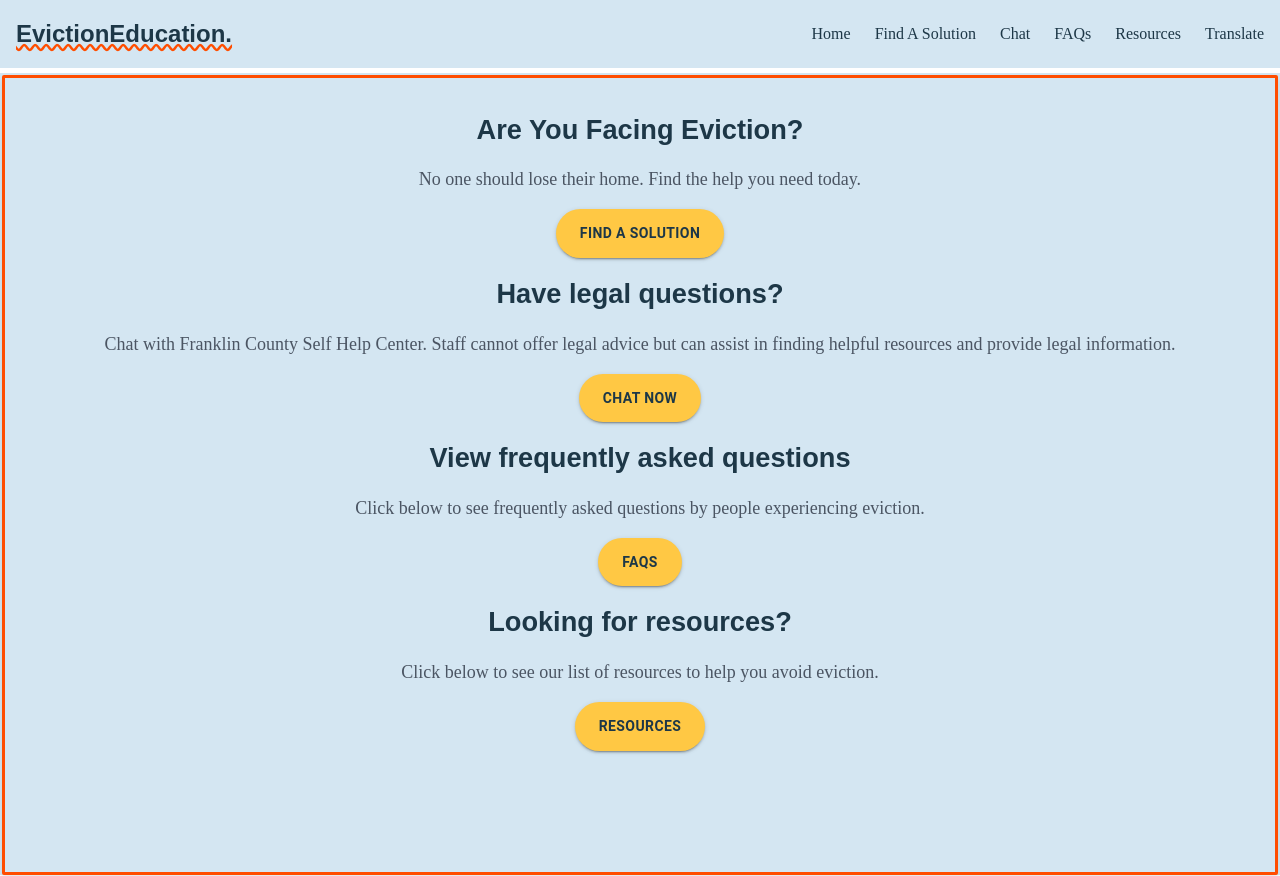
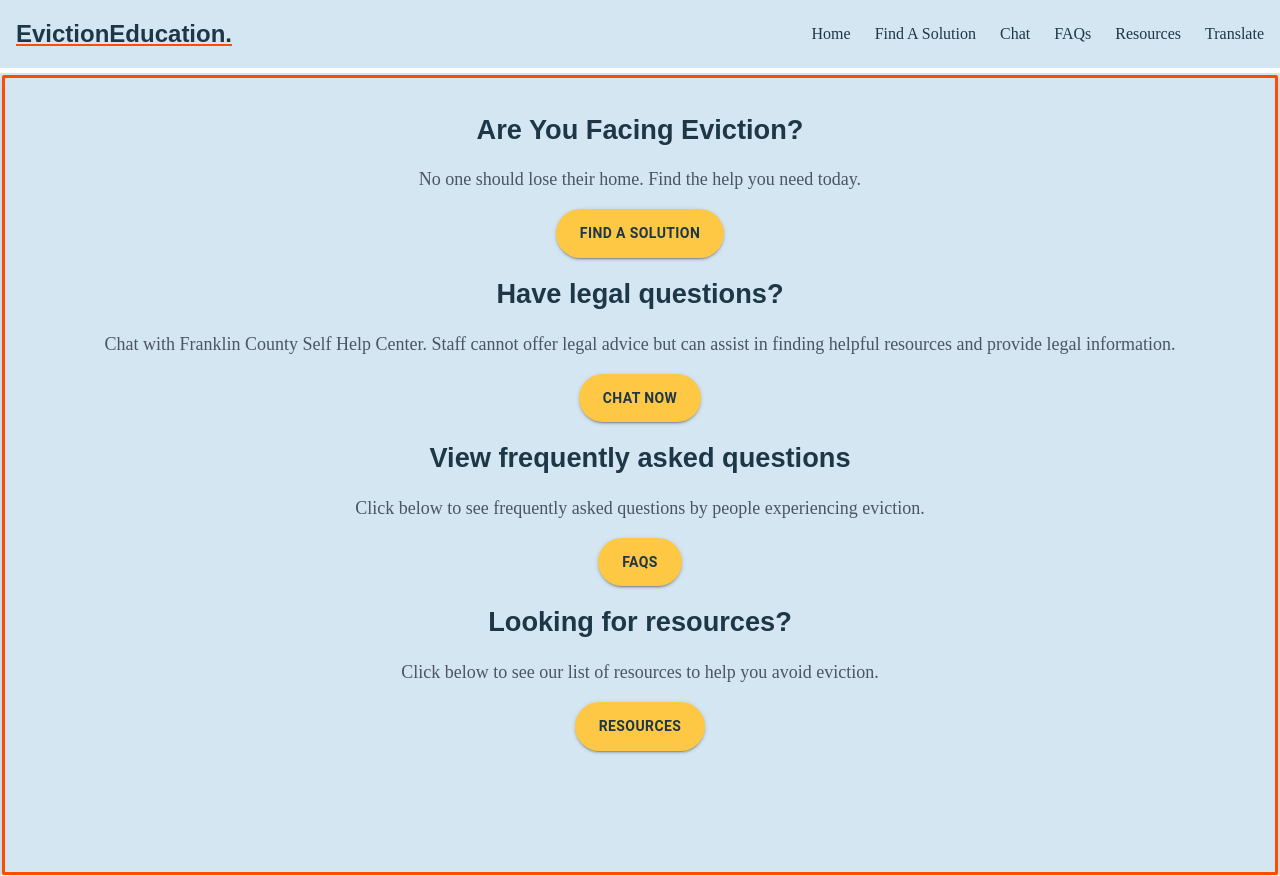
Before and after one commit to aerin-krebs/5915Eviction2, a Next.js app in the folder eviction2app/: page / in a window 1280 px wide. Built offline with nearby package versions, Linux system fonts and the light colour scheme.

Commit message:
Updated Eviction logo

```diff
--- a/eviction2app/src/app/components/Header.module.css
+++ b/eviction2app/src/app/components/Header.module.css
@@ -14,7 +14,7 @@
     color: #1d3747;
     text-decoration: underline;
     text-decoration-color: #ff4d00;
-    text-decoration-style:wavy;
+    text-decoration-style:solid;
 }
 
 .menuButton {
```
